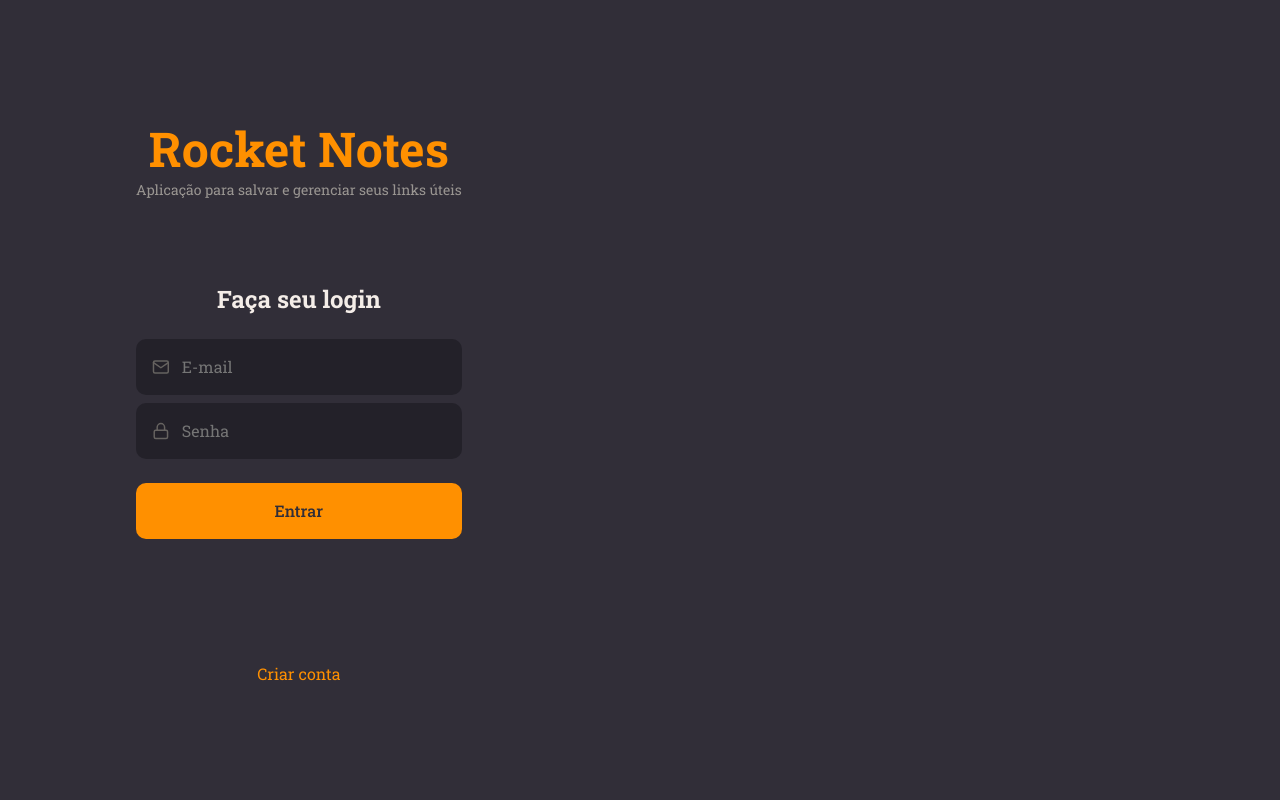
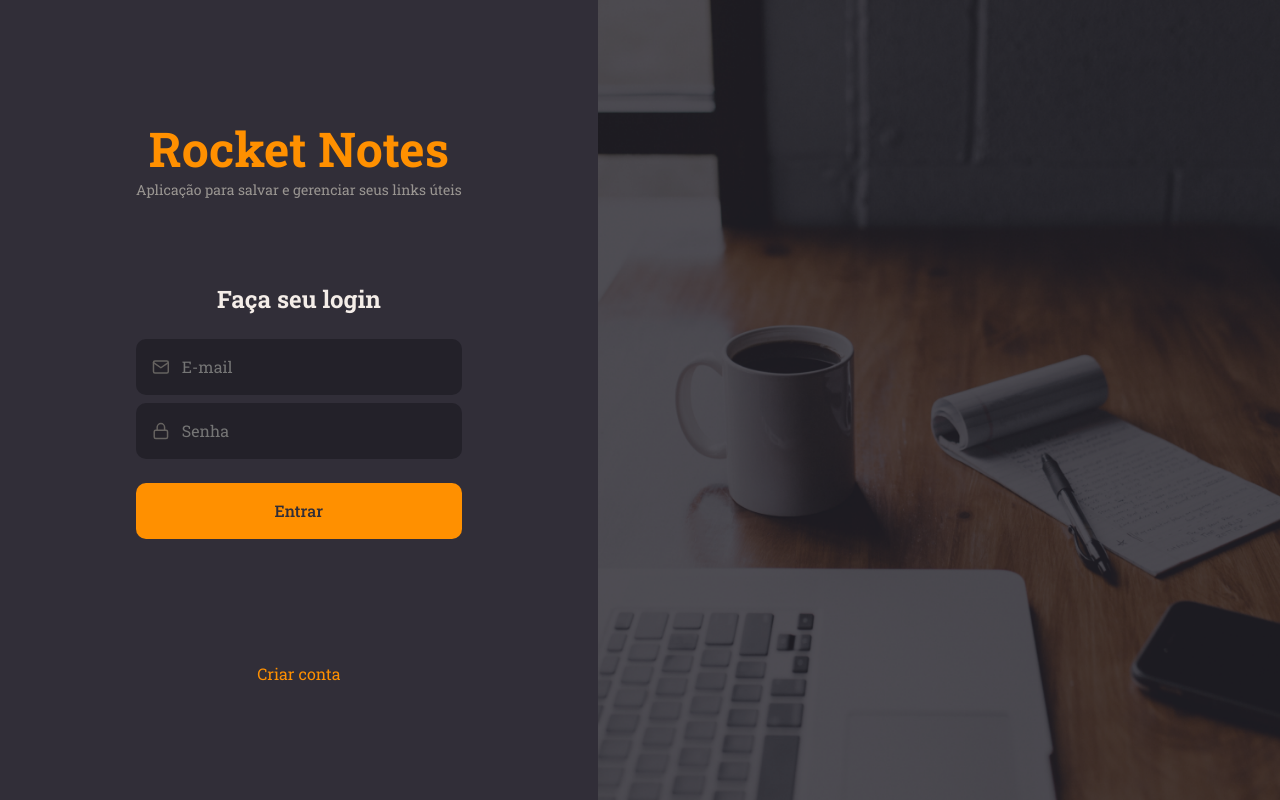
Before and after one commit to NatanFurletti/RocketNotes, a React (Vite) app: page / in a window 1280 px wide. Built offline with nearby package versions, Linux system fonts and the light colour scheme.

Commit message:
feat: add background image

```diff
--- a/src/pages/SignIn/index.jsx
+++ b/src/pages/SignIn/index.jsx
@@ -1,4 +1,4 @@
-import { Container, Form } from "./style";
+import { Container, Form, BackgroundImg } from "./style";
 import { FiLogIn, FiMail, FiLock } from "react-icons/fi";
 
 import { Input } from "../../components/Input";
@@ -21,6 +21,8 @@ export function SignIn() {
 
         <a href="#">Criar conta</a>
       </Form>
+
+      <BackgroundImg />
     </Container>
   );
 }
--- a/src/pages/SignIn/style.js
+++ b/src/pages/SignIn/style.js
@@ -1,4 +1,5 @@
 import styled from "styled-components";
+import backgroundImg from "../../assets/backgroundImg.png.png";
 
 export const Container = styled.div`
   height: 100vh;
@@ -38,3 +39,9 @@ export const Form = styled.form`
     color: ${({ theme }) => theme.COLORS.ORANGE};
   }
 `;
+
+export const BackgroundImg = styled.div`
+  flex: 1;
+  background: url(${backgroundImg}) no-repeat center center;
+  background-size: cover;
+`;
```
Also changed, not shown: src/assets/backgroundImg.png.png (added).
